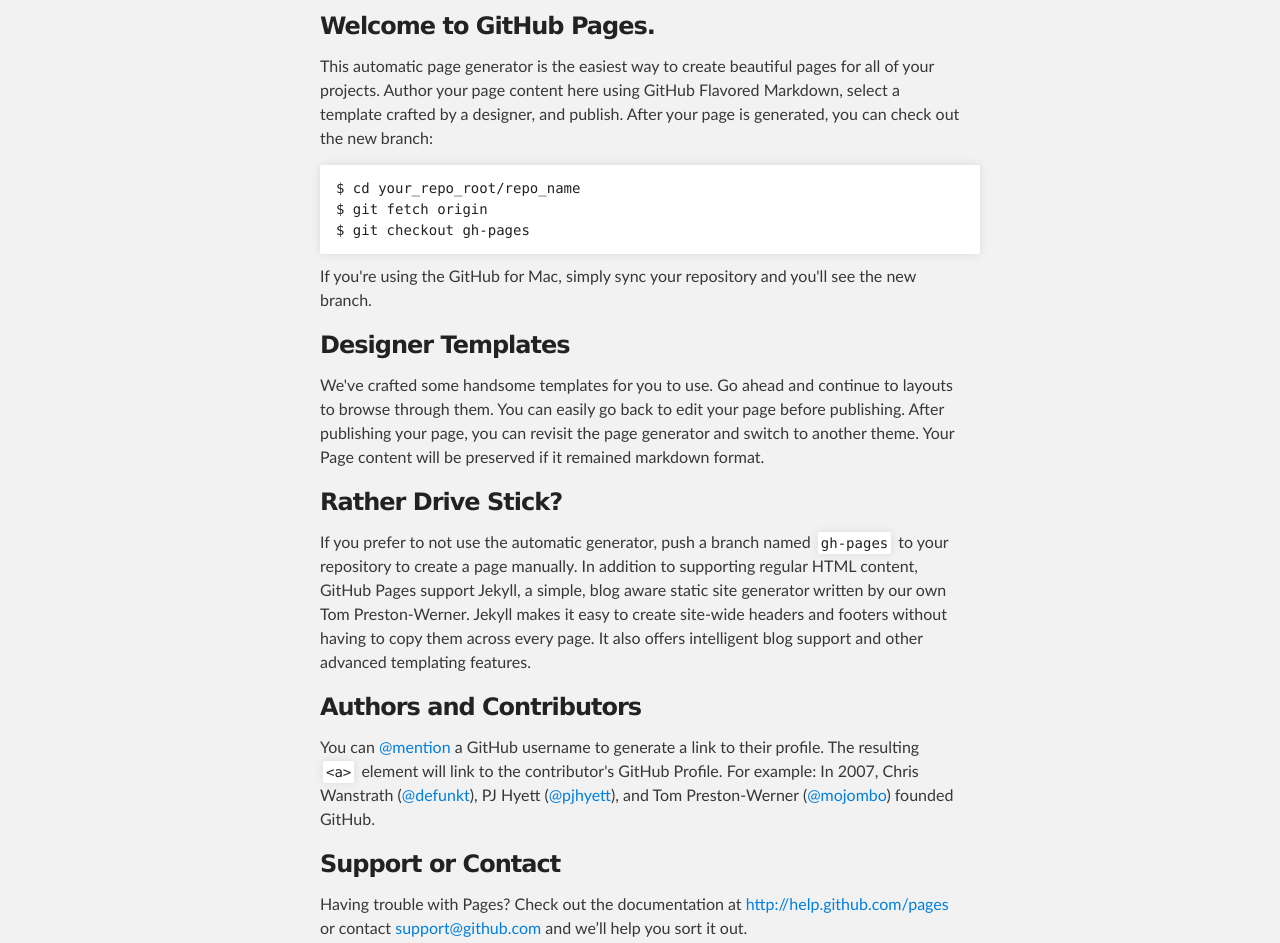
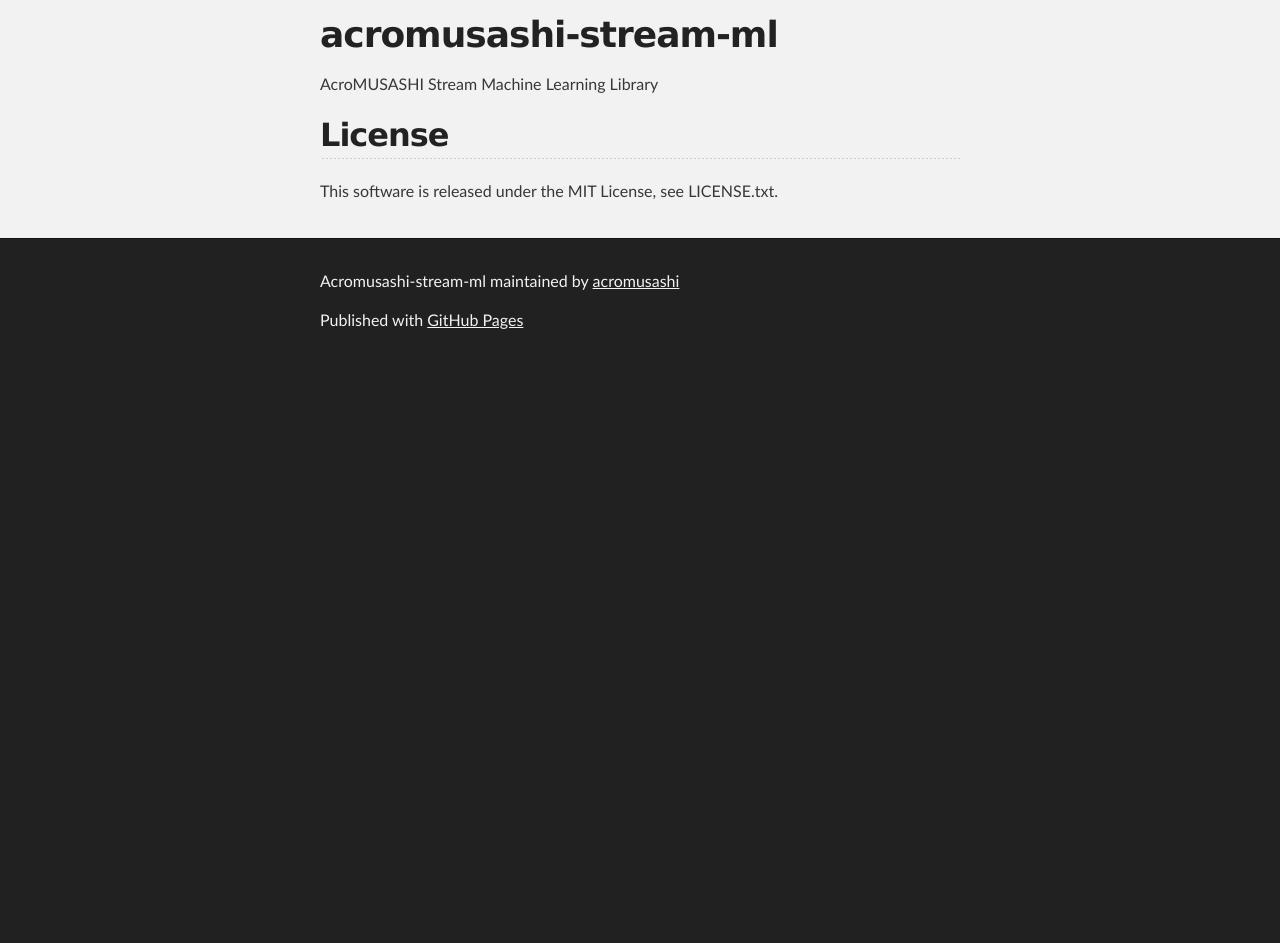
Before and after one commit to acromusashi/acromusashi-stream-ml, a plain HTML site: page index.html in a window 1280 px wide. Shown: the part 252-1195 px from the top of the page. After the commit the page ends 800 px from the top, so only its background shows below. Drawn offline with Linux system fonts and the light colour scheme.

```diff
--- a/index.html
+++ b/index.html
@@ -31,37 +31,15 @@
     <!-- MAIN CONTENT -->
     <div id="main_content_wrap" class="outer">
       <section id="main_content" class="inner">
-        <h3>
-<a name="welcome-to-github-pages" class="anchor" href="#welcome-to-github-pages"><span class="octicon octicon-link"></span></a>Welcome to GitHub Pages.</h3>
+        <h1>
+<a name="acromusashi-stream-ml" class="anchor" href="#acromusashi-stream-ml"><span class="octicon octicon-link"></span></a>acromusashi-stream-ml</h1>
 
-<p>This automatic page generator is the easiest way to create beautiful pages for all of your projects. Author your page content here using GitHub Flavored Markdown, select a template crafted by a designer, and publish. After your page is generated, you can check out the new branch:</p>
+<p>AcroMUSASHI Stream Machine Learning Library</p>
 
-<pre><code>$ cd your_repo_root/repo_name
-$ git fetch origin
-$ git checkout gh-pages
-</code></pre>
+<h2>
+<a name="license" class="anchor" href="#license"><span class="octicon octicon-link"></span></a>License</h2>
 
-<p>If you're using the GitHub for Mac, simply sync your repository and you'll see the new branch.</p>
-
-<h3>
-<a name="designer-templates" class="anchor" href="#designer-templates"><span class="octicon octicon-link"></span></a>Designer Templates</h3>
-
-<p>We've crafted some handsome templates for you to use. Go ahead and continue to layouts to browse through them. You can easily go back to edit your page before publishing. After publishing your page, you can revisit the page generator and switch to another theme. Your Page content will be preserved if it remained markdown format.</p>
-
-<h3>
-<a name="rather-drive-stick" class="anchor" href="#rather-drive-stick"><span class="octicon octicon-link"></span></a>Rather Drive Stick?</h3>
-
-<p>If you prefer to not use the automatic generator, push a branch named <code>gh-pages</code> to your repository to create a page manually. In addition to supporting regular HTML content, GitHub Pages support Jekyll, a simple, blog aware static site generator written by our own Tom Preston-Werner. Jekyll makes it easy to create site-wide headers and footers without having to copy them across every page. It also offers intelligent blog support and other advanced templating features.</p>
-
-<h3>
-<a name="authors-and-contributors" class="anchor" href="#authors-and-contributors"><span class="octicon octicon-link"></span></a>Authors and Contributors</h3>
-
-<p>You can <a href="https://github.com/blog/821" class="user-mention">@mention</a> a GitHub username to generate a link to their profile. The resulting <code>&lt;a&gt;</code> element will link to the contributor's GitHub Profile. For example: In 2007, Chris Wanstrath (<a href="https://github.com/defunkt" class="user-mention">@defunkt</a>), PJ Hyett (<a href="https://github.com/pjhyett" class="user-mention">@pjhyett</a>), and Tom Preston-Werner (<a href="https://github.com/mojombo" class="user-mention">@mojombo</a>) founded GitHub.</p>
-
-<h3>
-<a name="support-or-contact" class="anchor" href="#support-or-contact"><span class="octicon octicon-link"></span></a>Support or Contact</h3>
-
-<p>Having trouble with Pages? Check out the documentation at <a href="http://help.github.com/pages">http://help.github.com/pages</a> or contact <a href="mailto:support@github.com">support@github.com</a> and we’ll help you sort it out.</p>
+<p>This software is released under the MIT License, see LICENSE.txt.</p>
       </section>
     </div>
 
```
Also changed, not shown: params.json (+1 -1 lines).
